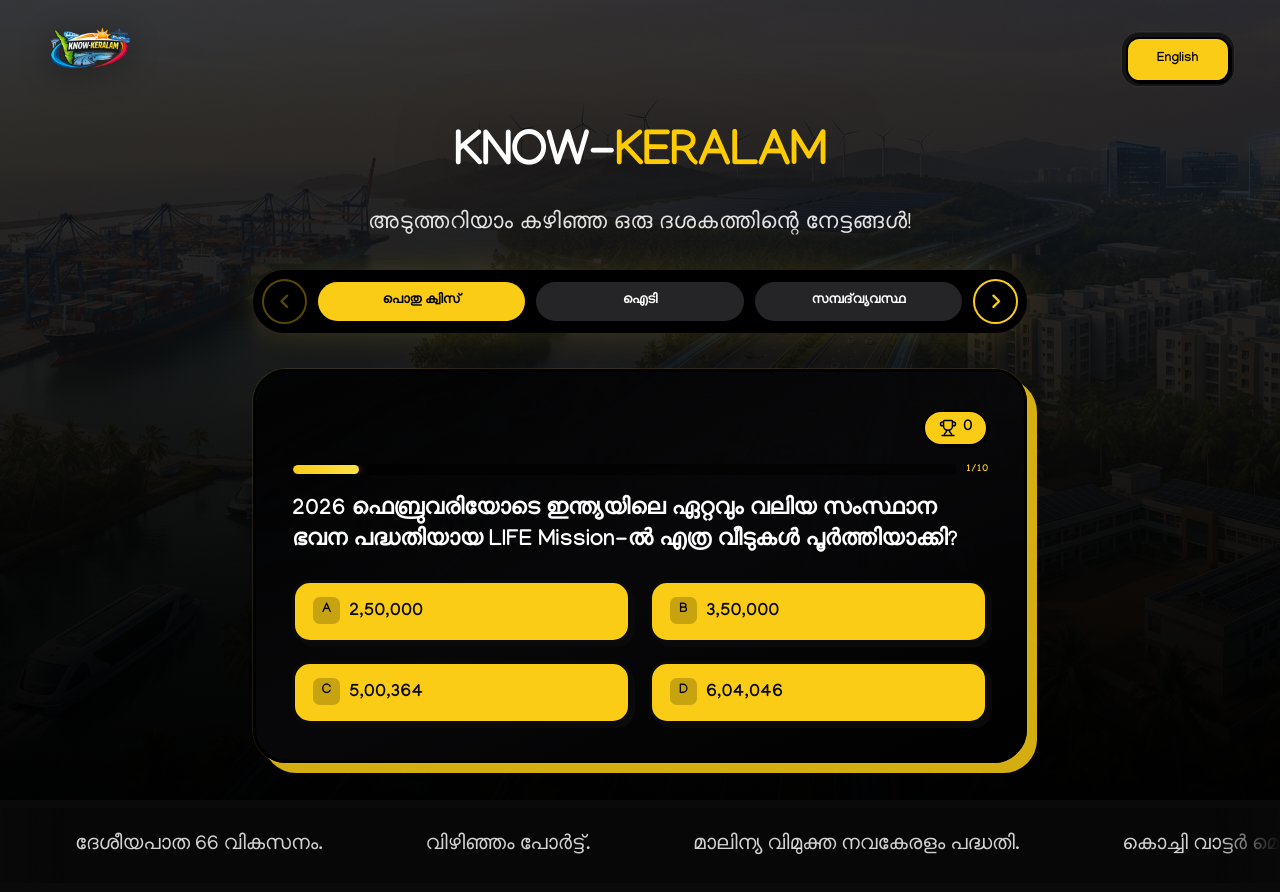
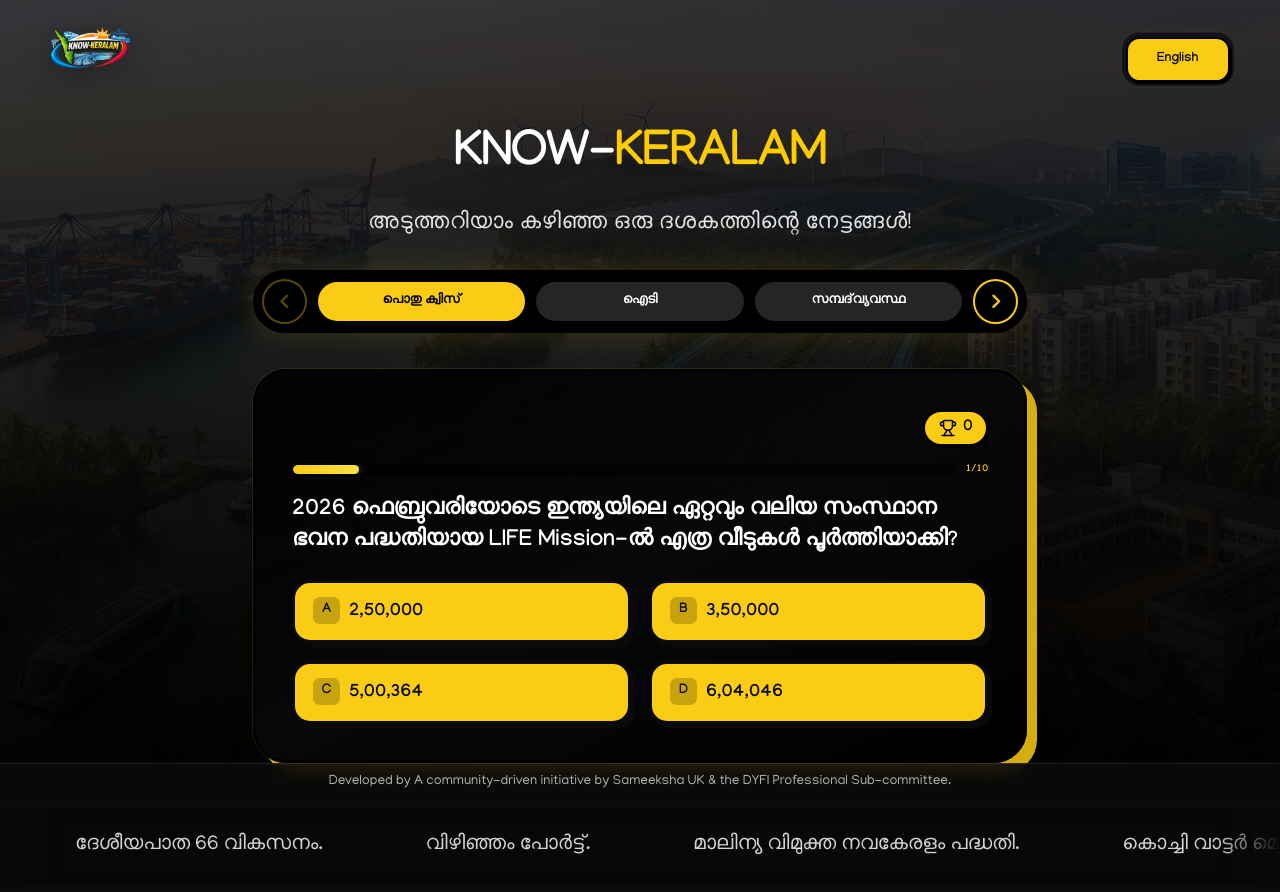
Before and after one commit to sreekanthchn-sudo/kerala-decade-quest, a Next.js app: page / in a window 1280 px wide. Shown: the top 892 px of the page. Built offline with nearby package versions, Linux system fonts and the light colour scheme.

Commit message:
updated quns

```diff
--- a/src/app/layout.tsx
+++ b/src/app/layout.tsx
@@ -50,8 +50,12 @@
 }>) {
   return (
     <html lang="ml" data-theme="dark">
-      <body className={`${malayalamFont.className} ${malayalamFont.variable} antialiased`}>
-        {children}
+      <body className={`${malayalamFont.className} ${malayalamFont.variable} flex min-h-dvh flex-col antialiased`}>
+        {/* Reserve space for sticky footer */}
+        <div className="flex-1 pb-[calc(3.25rem+env(safe-area-inset-bottom))]">{children}</div>
+        <footer className="fixed inset-x-0 bottom-0 z-50 w-full border-t border-white/10 bg-[#0a0a0a]/90 px-4 py-2 text-center text-xs text-white/70 backdrop-blur">
+          Developed by A community-driven initiative by Sameeksha UK &amp; the DYFI Professional Sub-committee.
+        </footer>
       </body>
     </html>
   );
```
